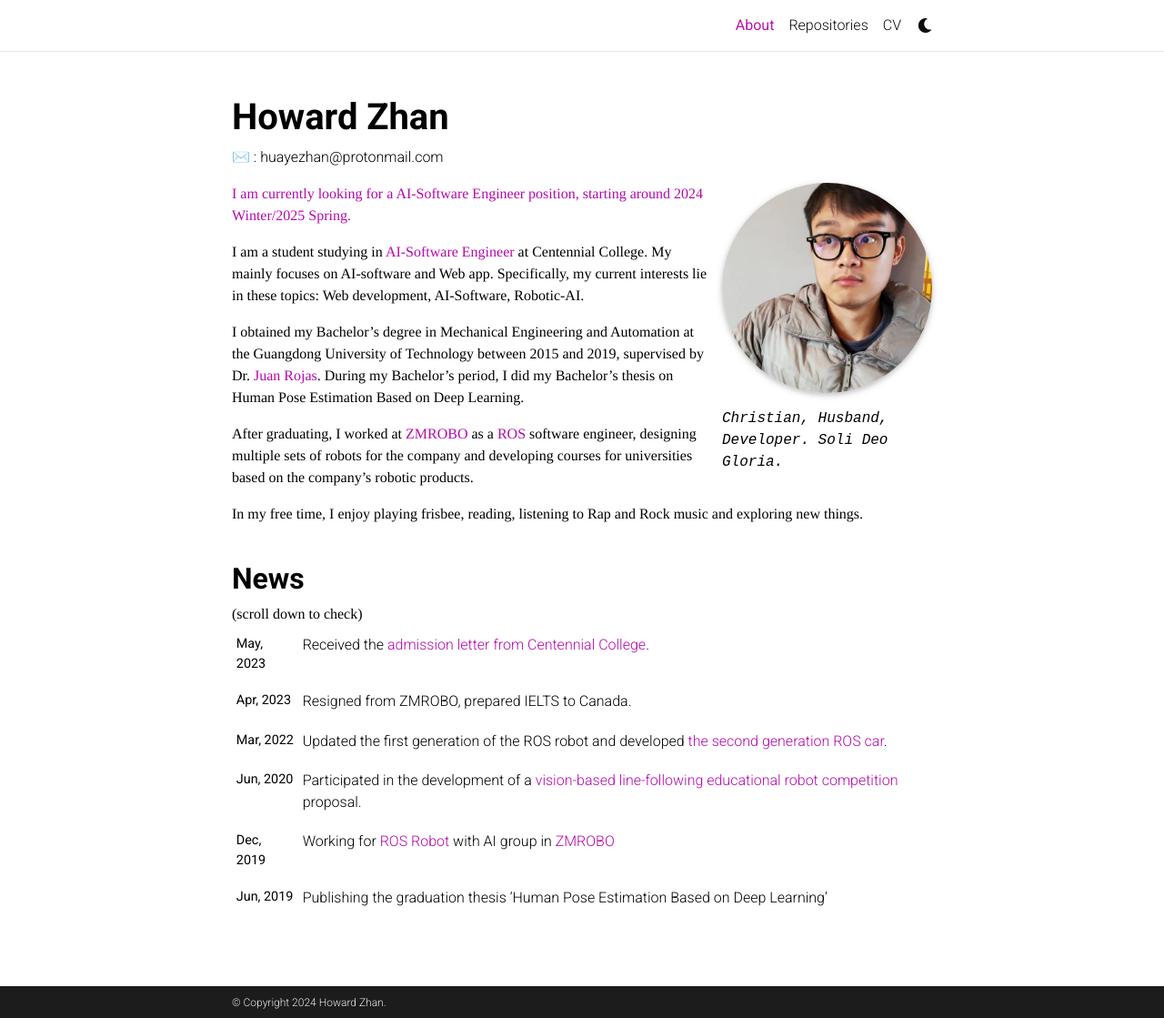
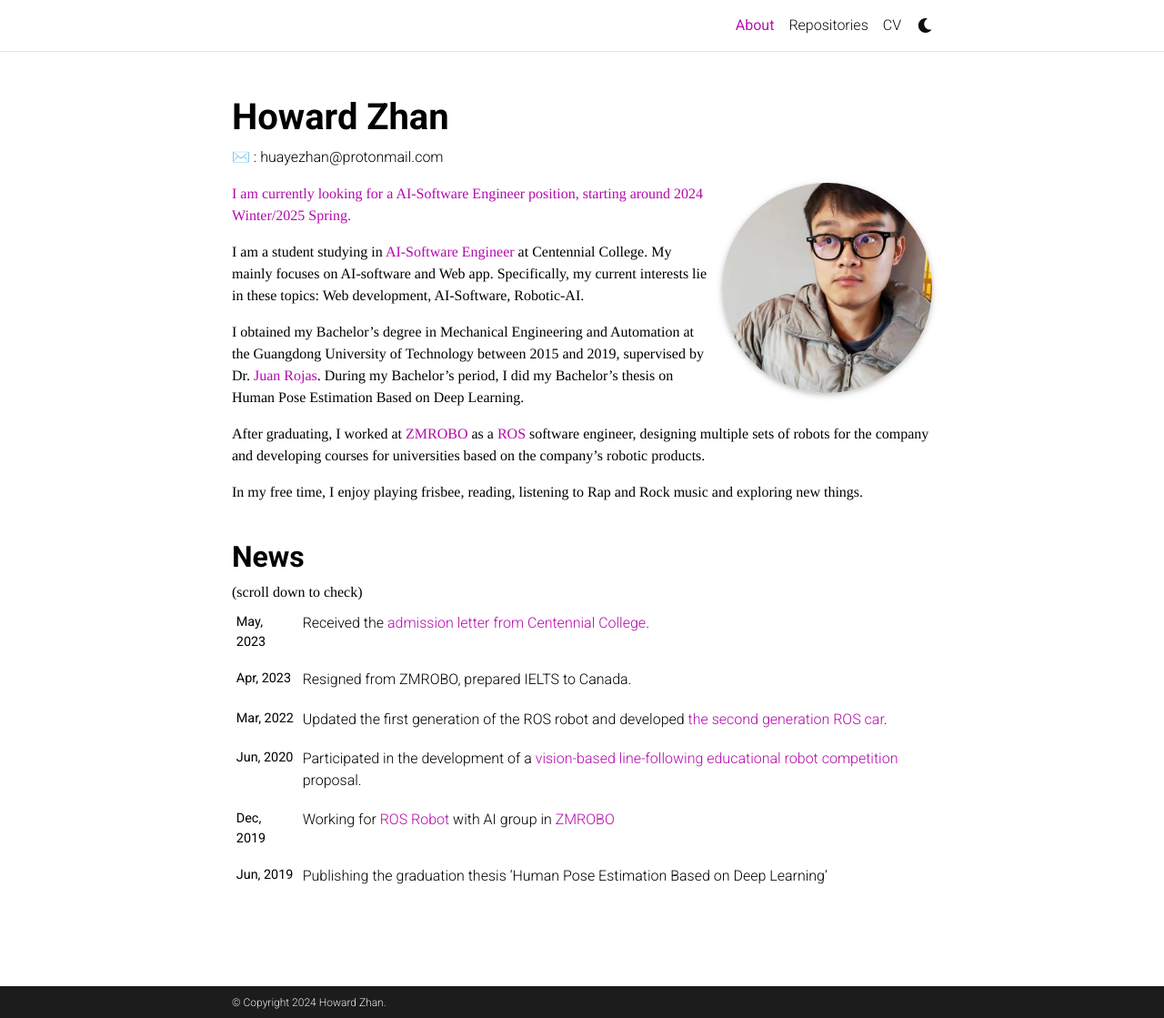
Before and after one commit to huayezhan/resume, a Jekyll site: the page built from _pages/about.md, in a window 1280 px wide and 1119 px high. Shown: the whole window at 91% size. Built offline with Jekyll 4.4.1, drawn with Linux system fonts in a browser that asks for light colours; emoji names are drawn with the system emoji font; comment, search, counter and statistics services are not loaded; a style sheet for code colours, icons or effects is not loaded.

Commit message:
aboutpage-updated

```diff
--- a/_pages/about.md
+++ b/_pages/about.md
@@ -9,7 +9,7 @@ profile:
   align: right
   image: hz.jpg
   image_circular: True # crops the image to make it circular
-  address: Christian, Husband, Developer. Soli Deo Gloria.
+  address:
 
 
 news: true  # includes a list of news items
```
